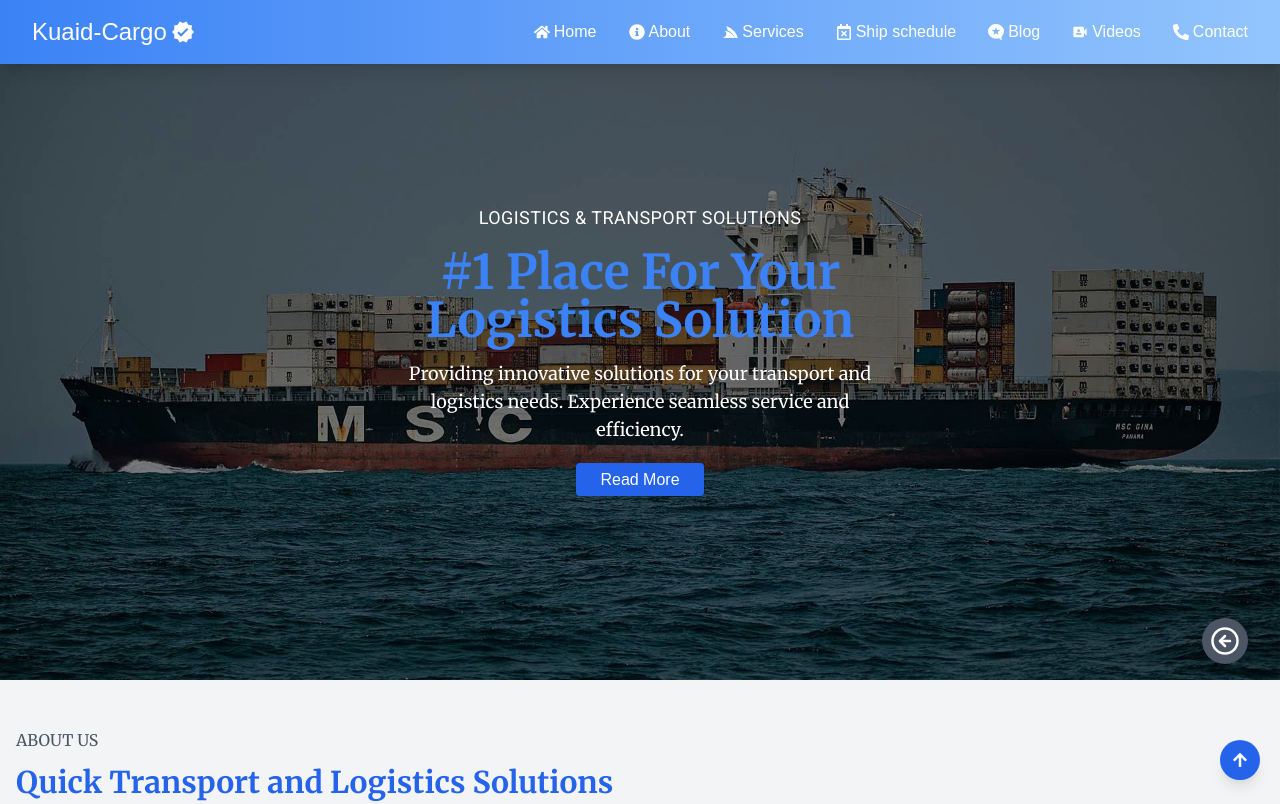
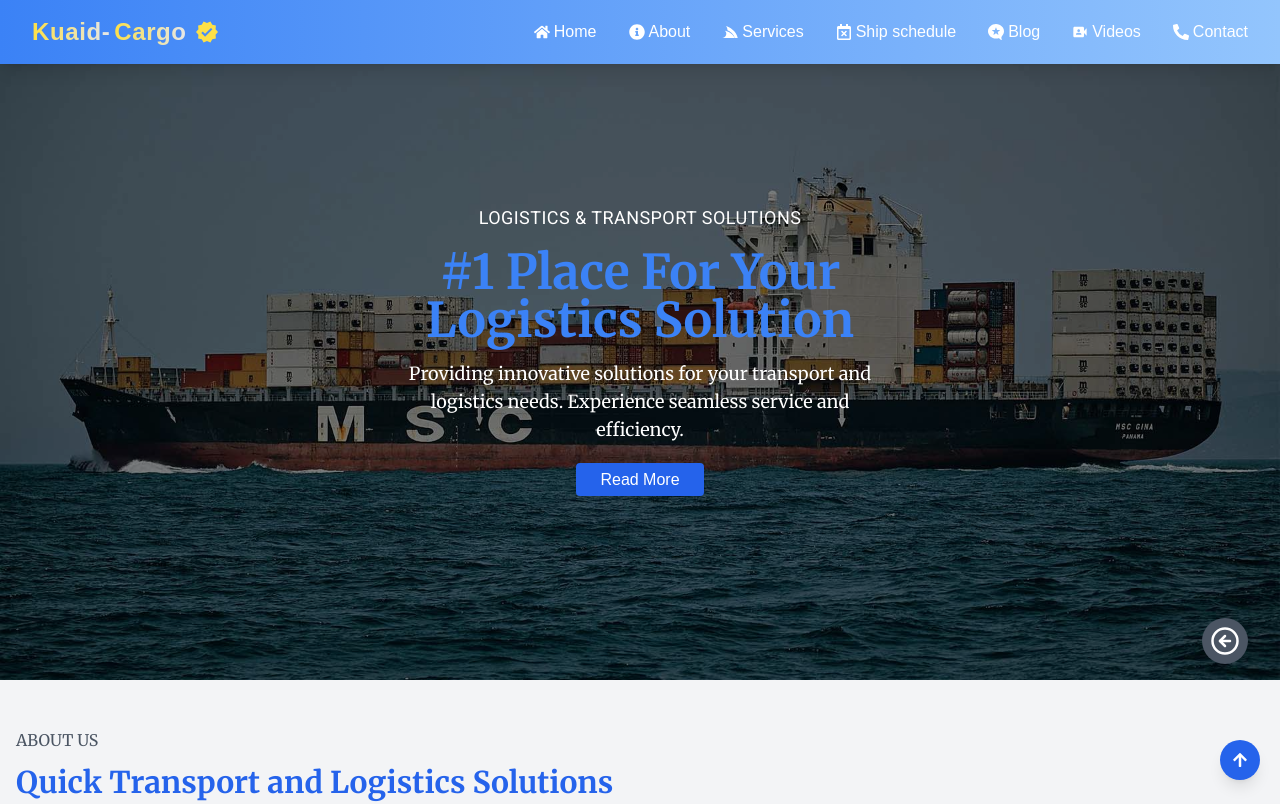
Before and after one commit to bari95/kuaid, a Next.js app: page / in a window 1280 px wide. Shown: the top 804 px of the page. Built offline with nearby package versions, Linux system fonts and the light colour scheme.

Commit message:
footer bg

```diff
--- a/src/app/globals.css
+++ b/src/app/globals.css
@@ -62,3 +62,20 @@ body {
   display: inline-block; /* ensures the link rotates as a whole */
   animation: rotatePause 3s ease-in-out ;
 }
+
+@keyframes rotatePauseReverse {
+  0% {
+    transform: rotate(0deg);
+  }
+  50% {
+    transform: rotate(-1080deg);
+  }
+  100% {
+    transform: rotate(0deg);
+  }
+}
+
+.animate-rotate-pause-reverse {
+  display: inline-block; /* ensures the link rotates as a whole */
+  animation: rotatePauseReverse 3s ease-in-out;
+}
--- a/src/components/Footer.tsx
+++ b/src/components/Footer.tsx
@@ -131,7 +131,7 @@ const Footer = () => {
             <div className="container mx-auto">
                 <div className="flex flex-col md:flex-row justify-between items-center py-4 border-t border-gray-700">
                     <div className="text-center text-md-start mb-3 mb-md-0">
-                        &copy; <a className="border-b border-gray-200 hover:border-blue-400" href="#">kuaid.com</a>, All Rights Reserved.
+                        &copy; <a className="border-b border-gray-200 hover:border-blue-400" href="#">kuaid-cargo.com</a>, All Rights Reserved.
                     </div>
                     <div className="text-center text-md-end text-sm">
                         Developed by
--- a/src/components/Header.tsx
+++ b/src/components/Header.tsx
@@ -9,26 +9,39 @@ import { BsPhoneVibrateFill } from 'react-icons/bs';
 
 export default function Header() {
   const [isOpen, setIsOpen] = useState(false);
-  const [isRotating, setIsRotating] = useState(false);
+  const [isKuaidRotating, setIsKuaidRotating] = useState(false);
+  const [isCargoRotating, setIsCargoRotating] = useState(false);
   const toggleMenu = () => setIsOpen(!isOpen);
-  const titleRef = useRef<HTMLDivElement>(null);
+
+  const kuaidRef = useRef<HTMLDivElement>(null);
+  const cargoRef = useRef<HTMLDivElement>(null);
 
   useEffect(() => {
     let rotationTimeout: ReturnType<typeof setTimeout>;
 
     const triggerRotation = () => {
-      if (titleRef.current) {
-        setIsRotating(true); // Start rotation
-        titleRef.current.classList.remove('animate-rotate-pause');
-        void titleRef.current.offsetWidth; // Trigger reflow to restart animation
-        titleRef.current.classList.add('animate-rotate-pause');
+      setIsKuaidRotating(true);
+      setIsCargoRotating(true);
 
-        // Pause rotation and display icon after 4 seconds
-        setTimeout(() => setIsRotating(false), 4000);
+      if (kuaidRef.current) {
+        kuaidRef.current.classList.remove('animate-rotate-pause-reverse');
+        void kuaidRef.current.offsetWidth;
+        kuaidRef.current.classList.add('animate-rotate-pause-reverse');
+      }
+      if (cargoRef.current) {
+        cargoRef.current.classList.remove('animate-rotate-pause');
+        void cargoRef.current.offsetWidth;
+        cargoRef.current.classList.add('animate-rotate-pause');
+      }
 
-        // Set up next rotation after 3 seconds + animation duration
-        rotationTimeout = setTimeout(triggerRotation, 7000); // Adjust timing to match desired pause + animation
-      }
+      // Stop rotation after 4 seconds
+      setTimeout(() => {
+        setIsKuaidRotating(false);
+        setIsCargoRotating(false);
+      }, 4000);
+
+      // Set up next rotation after 7 seconds
+      rotationTimeout = setTimeout(triggerRotation, 7000);
     };
 
     // Start initial rotation
@@ -41,19 +54,27 @@ export default function Header() {
   return (
     <header className="fixed top-0 left-0 w-full bg-gradient-to-r from-blue-500 to-blue-300 shadow-lg z-50">
       <div className="container mx-auto flex justify-between items-center p-4 md:px-8">
-      <div ref={titleRef} className="text-2xl text-white flex items-center relative">
-  <Link href="/" className="hover:text-yellow-300 relative">
-    Kuaid-Cargo
-    {/* Display the verified icon when rotation stops */}
-    {!isRotating && (
-      <MdVerified className="absolute top-1/2 transform -translate-y-1/2 left-full ml-1 text-white" />
-    )}
-  </Link>
-</div>
-{/*<div className="flex items-center text-white">
-            <BsPhoneVibrateFill size={24} className=" mr-2" />+255 745 787 370
+        <Link href="/" className="relative group">
+          <div className="text-2xl text-white flex items-center relative space-x-1">
+            <span
+              ref={kuaidRef}
+              className={`bg-gradient-to-r from-yellow-300 to-gray-200 bg-clip-text text-transparent font-bold text-2xl tracking-wide transition duration-500 ease-in-out ${isKuaidRotating ? 'animate-rotate-pause' : ''}`}
+            >
+              Kuaid-
+            </span>
+            <span
+              ref={cargoRef}
+              className={`bg-gradient-to-r from-yellow-300 to-gray-200 bg-clip-text text-transparent font-bold text-2xl tracking-wide transition duration-500 ease-in-out ${isCargoRotating ? 'animate-rotate-pause-reverse' : ''}`}
+            >
+              Cargo
+            </span>
           </div>
-*/}
+
+          {/* Display the verified icon when rotation stops */}
+          {!isKuaidRotating && !isCargoRotating && (
+            <MdVerified size={24} className="absolute top-1/2 transform -translate-y-1/2 left-full ml-2 text-yellow-300 group-hover:opacity-100 transition-opacity duration-300 ease-in-out" />
+          )}
+        </Link>
 
         {/* Desktop Navigation */}
         <nav className="hidden md:flex space-x-8">
@@ -69,7 +90,6 @@ export default function Header() {
             <FaServicestack />
             <span>Services</span>
           </Link>
-
           <Link href="/schedules" className="flex items-center space-x-1 text-white hover:text-yellow-300 transition duration-300">
             <FaRegCalendarTimes />
             <span>Ship schedule</span>
@@ -114,22 +134,18 @@ export default function Header() {
               <FaServicestack />
               <span>Services</span>
             </Link>
-
             <Link href="/schedules" onClick={toggleMenu} className="flex items-center space-x-1 px-4 py-2 text-white hover:text-yellow-300 transition duration-300">
               <FaRegCalendarTimes />
               <span>Ship schedule</span>
             </Link>
-
             <Link href="/blogs" onClick={toggleMenu} className="flex items-center space-x-1 px-4 py-2 text-white hover:text-yellow-300 transition duration-300">
               <SiMicrodotblog />
               <span>Blog</span>
             </Link>
-
             <Link href="/videos" onClick={toggleMenu} className="flex items-center space-x-1 px-4 py-2 text-white hover:text-yellow-300 transition duration-300">
               <MdVideoCameraFront />
               <span>Video</span>
             </Link>
-
             <Link href="/contact" onClick={toggleMenu} className="flex items-center space-x-1 px-4 py-2 text-white hover:text-yellow-300 transition duration-300">
               <FaPhoneAlt />
               <span>Contact</span>
--- a/src/components/contact/Header.tsx
+++ b/src/components/contact/Header.tsx
@@ -16,9 +16,12 @@ const Header: React.FC = () => {
     <header className="bg-gradient-to-r from-blue-500 to-blue-300 w-full shadow-lg border-t-4 border-blue-500 sticky top-0 z-40">
       <div className="container mx-auto flex justify-between items-center px-4 py-4 lg:px-6">
         {/* Logo */}
-        <Link href="/" className="flex items-center space-x-2 text-white">
-          <h2 className="text-2xl font-semibold bg-blue-500 p-2 rounded-lg">Kuaid-Cargo</h2>
-        </Link>
+        <Link href="/" className="flex items-center space-x-2  group">
+  <h2 className="font-semibold bg-blue-500 p-2 rounded-lg text-yellow-300 transform transition-transform duration-700 group-hover:rotate-360 group-hover:scale-105 group-hover:shadow-lg group-hover:text-yellow-300">
+    Kuaid-Cargo
+  </h2>
+</Link>
+
 
         {/* Desktop Nav Links */}
         <nav className="hidden lg:flex items-center space-x-6">
```
